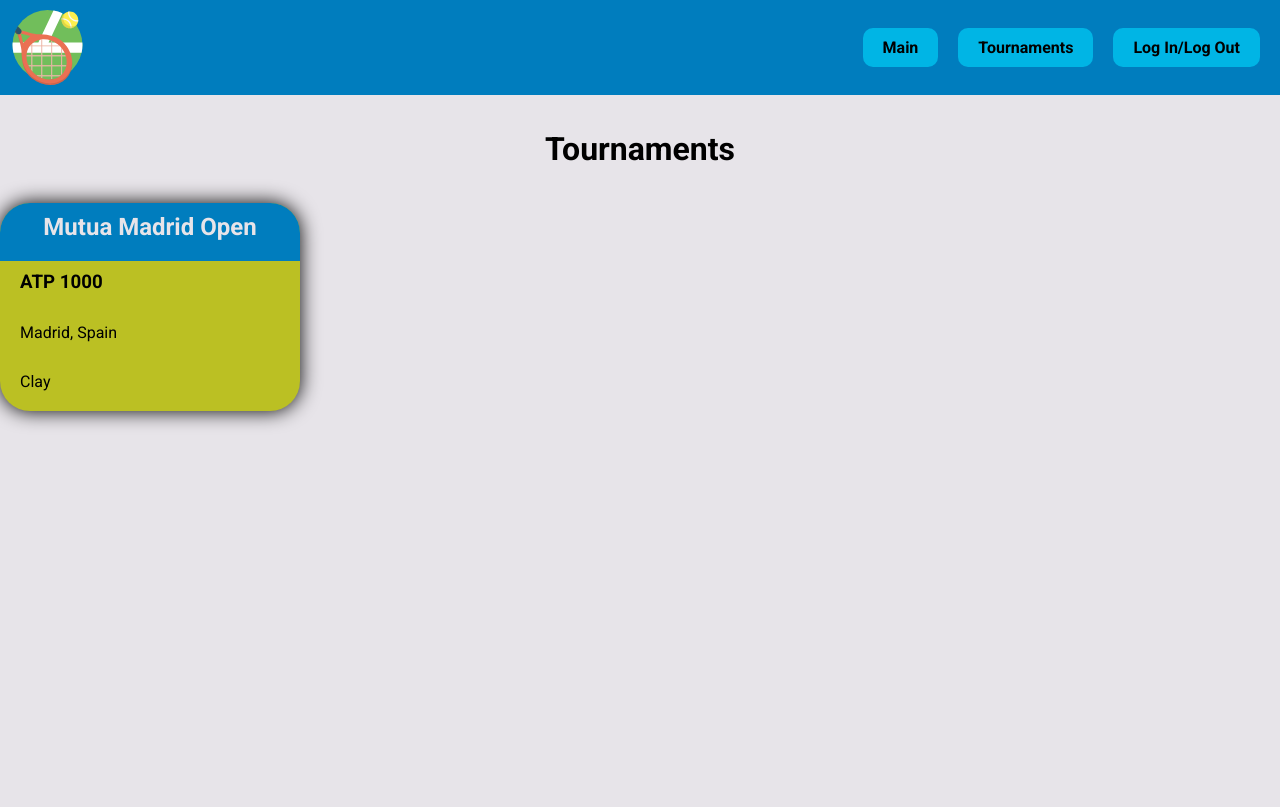
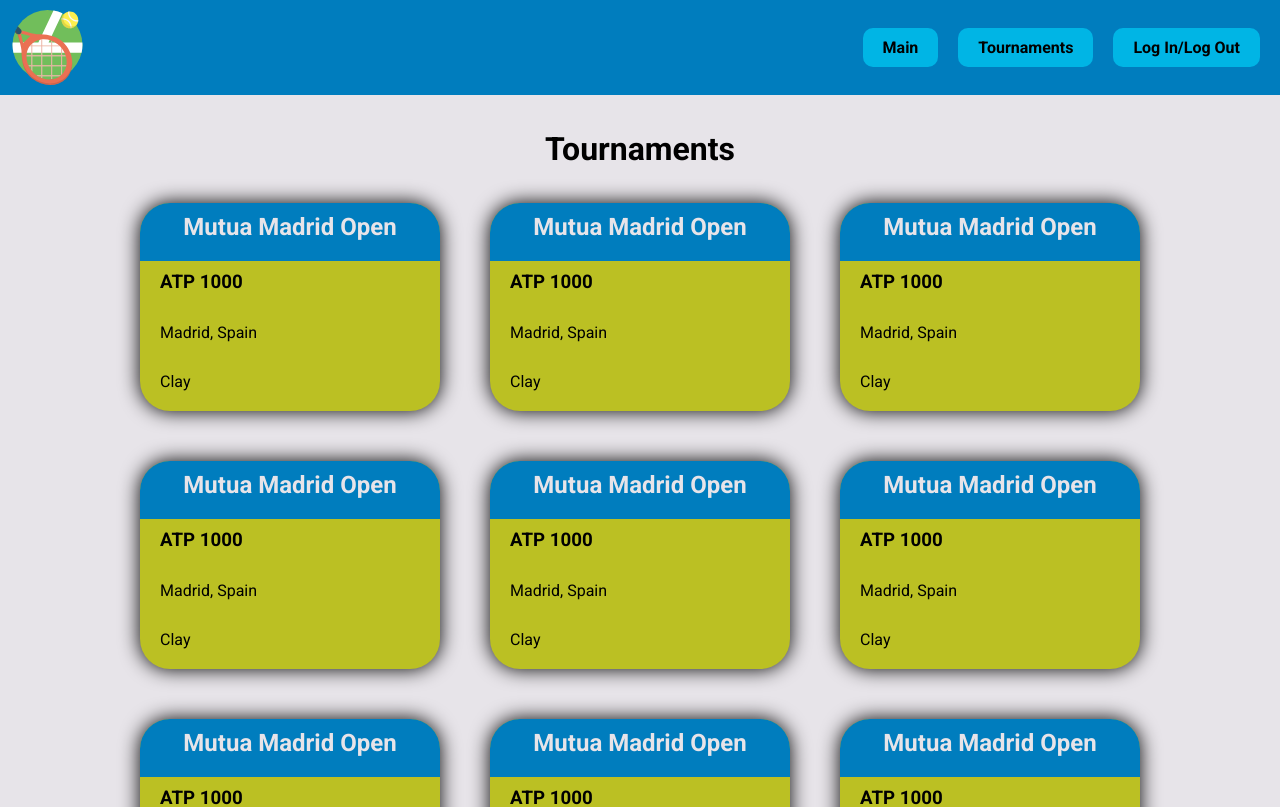
Before and after one commit to fodortamas96/TournamentTrackerFE, an Angular app: page / in a window 1280 px wide. Shown: the top 807 px of the page. Built offline with nearby package versions, Linux system fonts and the light colour scheme.

Commit message:
Added more test cards, inserted ngFor to iterate trough them and put them in flexbox

```diff
--- a/src/app/tournaments/tournaments.component.css
+++ b/src/app/tournaments/tournaments.component.css
@@ -3,3 +3,12 @@
     margin: 35px;
     font-size: xx-large;
 }
+
+.cards {
+    width: 95%;
+    margin: 0 auto 30px auto;
+    display: flex;
+    flex-wrap: wrap;
+    gap: 50px;
+    justify-content: center;
+}
--- a/src/app/tournaments/tournaments.component.html
+++ b/src/app/tournaments/tournaments.component.html
@@ -1,4 +1,7 @@
 <h1>Tournaments</h1>
 <section class="cards">
-    <app-tournament-cards [tournament]="tournament"></app-tournament-cards>
+    <app-tournament-cards
+        *ngFor="let tournament of tournaments"
+        [tournament]="tournament">
+    </app-tournament-cards>
 </section>
--- a/src/app/tournaments/tournaments.component.ts
+++ b/src/app/tournaments/tournaments.component.ts
@@ -14,12 +14,166 @@
   styleUrl: './tournaments.component.css'
 })
 export class TournamentsComponent {
-  tournament: Tournament = {
+  tournaments: Tournament[] = [
+    {
       eventType: 'ATP',
       category: 1000,
       city: 'Madrid',
       country: 'Spain',
       surface: 'Clay',
       name: 'Mutua Madrid Open'
-  };
+    },
+    {
+      eventType: 'ATP',
+      category: 1000,
+      city: 'Madrid',
+      country: 'Spain',
+      surface: 'Clay',
+      name: 'Mutua Madrid Open'
+    },
+    {
+      eventType: 'ATP',
+      category: 1000,
+      city: 'Madrid',
+      country: 'Spain',
+      surface: 'Clay',
+      name: 'Mutua Madrid Open'
+    },
+    {
+      eventType: 'ATP',
+      category: 1000,
+      city: 'Madrid',
+      country: 'Spain',
+      surface: 'Clay',
+      name: 'Mutua Madrid Open'
+    },
+    {
+      eventType: 'ATP',
+      category: 1000,
+      city: 'Madrid',
+      country: 'Spain',
+      surface: 'Clay',
+      name: 'Mutua Madrid Open'
+    },
+    {
+      eventType: 'ATP',
+      category: 1000,
+      city: 'Madrid',
+      country: 'Spain',
+      surface: 'Clay',
+      name: 'Mutua Madrid Open'
+    },
+    {
+      eventType: 'ATP',
+      category: 1000,
+      city: 'Madrid',
+      country: 'Spain',
+      surface: 'Clay',
+      name: 'Mutua Madrid Open'
+    },
+    {
+      eventType: 'ATP',
+      category: 1000,
+      city: 'Madrid',
+      country: 'Spain',
+      surface: 'Clay',
+      name: 'Mutua Madrid Open'
+    },
+    {
+      eventType: 'ATP',
+      category: 1000,
+      city: 'Madrid',
+      country: 'Spain',
+      surface: 'Clay',
+      name: 'Mutua Madrid Open'
+    },
+    {
+      eventType: 'ATP',
+      category: 1000,
+      city: 'Madrid',
+      country: 'Spain',
+      surface: 'Clay',
+      name: 'Mutua Madrid Open'
+    },
+    {
+      eventType: 'ATP',
+      category: 1000,
+      city: 'Madrid',
+      country: 'Spain',
+      surface: 'Clay',
+      name: 'Mutua Madrid Open'
+    },
+    {
+      eventType: 'ATP',
+      category: 1000,
+      city: 'Madrid',
+      country: 'Spain',
+      surface: 'Clay',
+      name: 'Mutua Madrid Open'
+    },
+    {
+      eventType: 'ATP',
+      category: 1000,
+      city: 'Madrid',
+      country: 'Spain',
+      surface: 'Clay',
+      name: 'Mutua Madrid Open'
+    },
+    {
+      eventType: 'ATP',
+      category: 1000,
+      city: 'Madrid',
+      country: 'Spain',
+      surface: 'Clay',
+      name: 'Mutua Madrid Open'
+    },
+    {
+      eventType: 'ATP',
+      category: 1000,
+      city: 'Madrid',
+      country: 'Spain',
+      surface: 'Clay',
+      name: 'Mutua Madrid Open'
+    },
+    {
+      eventType: 'ATP',
+      category: 1000,
+      city: 'Madrid',
+      country: 'Spain',
+      surface: 'Clay',
+      name: 'Mutua Madrid Open'
+    },
+    {
+      eventType: 'ATP',
+      category: 1000,
+      city: 'Madrid',
+      country: 'Spain',
+      surface: 'Clay',
+      name: 'Mutua Madrid Open'
+    },
+    {
+      eventType: 'ATP',
+      category: 1000,
+      city: 'Madrid',
+      country: 'Spain',
+      surface: 'Clay',
+      name: 'Mutua Madrid Open'
+    },
+    {
+      eventType: 'ATP',
+      category: 1000,
+      city: 'Madrid',
+      country: 'Spain',
+      surface: 'Clay',
+      name: 'Mutua Madrid Open'
+    },
+    {
+      eventType: 'ATP',
+      category: 1000,
+      city: 'Madrid',
+      country: 'Spain',
+      surface: 'Clay',
+      name: 'Mutua Madrid Open'
     }
+  ];
+}
```
Lines whose indentation alone changed are shown as unchanged.
